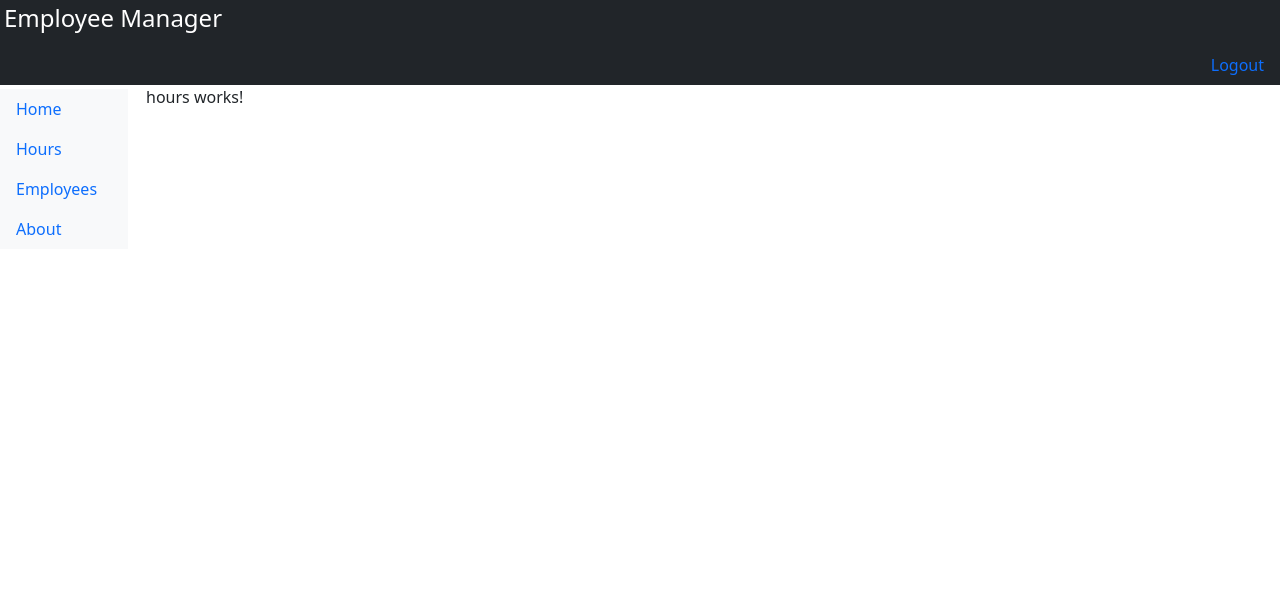
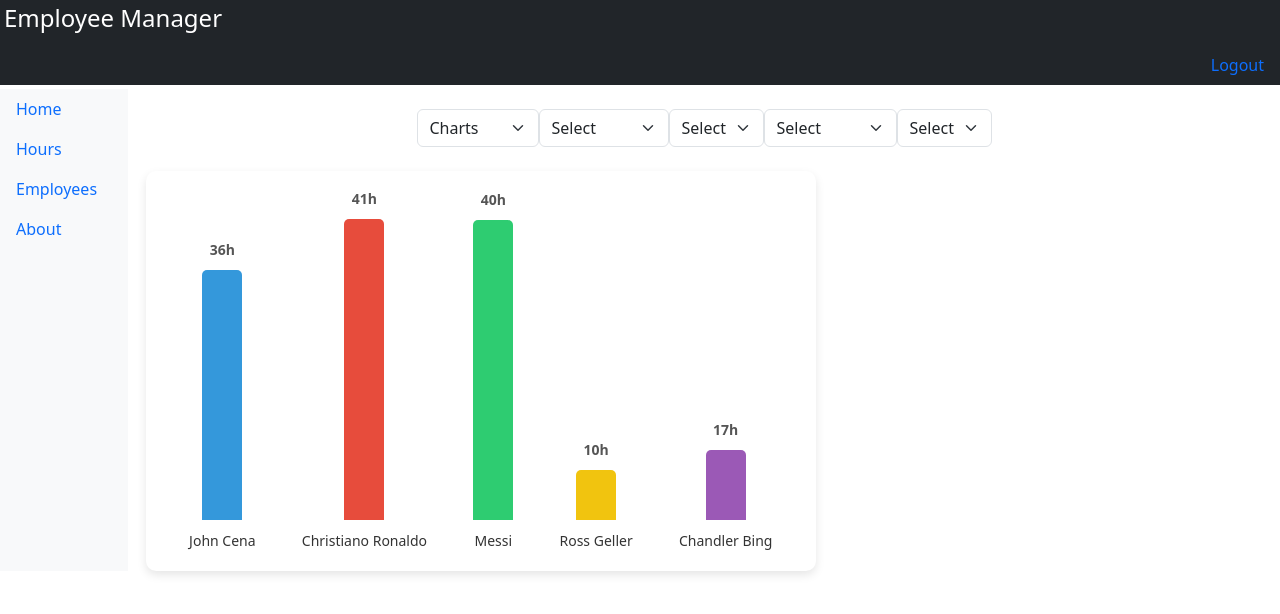
Before and after one commit to Odwantsumane/employe-manager, an Angular app in the folder employee-manager/: page /Hours in a window 1280 px wide. Shown: the top 614 px of the page. Built offline with nearby package versions, Linux system fonts and the light colour scheme; sample sign-in values are in the browser's storage.

Commit message:
a lot of changes again

```diff
--- a/employee-manager/src/app/about/about.component.css
+++ b/employee-manager/src/app/about/about.component.css
@@ -0,0 +1,81 @@
+body {
+    margin: 0;
+    font-family: 'Arial', sans-serif;
+    background-color: #f4f7f9;
+    display: flex;
+    justify-content: center;
+    align-items: center;
+    height: 100vh;
+  }
+
+  .about-container {
+    width: 100%;
+    max-width: 600px;
+    background-color: #fff;
+    border-radius: 15px;
+    box-shadow: 0 4px 10px rgba(0, 0, 0, 0.1);
+    overflow: hidden;
+    margin: 20px;
+  }
+
+  .profile-card {
+    text-align: center;
+  }
+
+  .profile-header {
+    background-color: #007BFF;
+    padding: 20px;
+    color: #fff;
+  }
+
+  .profile-pic {
+    width: 150px;
+    height: 150px;
+    border-radius: 50%;
+    object-fit: cover;
+    border: 5px solid #fff;
+    margin-top: -75px;
+  }
+
+  .employee-name {
+    font-size: 24px;
+    font-weight: bold;
+    margin: 15px 0 5px;
+  }
+
+  .job-title {
+    font-size: 16px;
+    color: #ddd;
+    margin-bottom: 20px;
+  }
+
+  .profile-body {
+    padding: 20px;
+  }
+
+  .profile-body h3 {
+    color: #333;
+    margin-bottom: 10px;
+  }
+
+  .profile-body p {
+    font-size: 16px;
+    color: #555;
+    line-height: 1.6;
+  }
+
+  .skills-list {
+    list-style: none;
+    padding: 0;
+    display: flex;
+    justify-content: space-around;
+    margin: 20px 0;
+  }
+
+  .skills-list li {
+    background-color: #007BFF;
+    color: #fff;
+    padding: 10px 20px;
+    border-radius: 20px;
+    font-size: 14px;
+  }
--- a/employee-manager/src/app/about/about.component.html
+++ b/employee-manager/src/app/about/about.component.html
@@ -1 +1,25 @@
-<p>about works!</p>
+
+  <div class="about-container">
+    <div class="profile-card">
+      <div class="profile-header">
+        <img src="https://via.placeholder.com/150" alt="Employee Photo" class="profile-pic">
+        <h2 class="employee-name">John Doe</h2>
+        <p class="job-title">Senior Software Engineer</p>
+      </div>
+      <div class="profile-body">
+        <h3>About Me</h3>
+        <p>
+          Passionate and experienced software engineer with over 5 years of experience in developing scalable web applications.
+          I specialize in full-stack development with a focus on clean and efficient code. I thrive in collaborative environments and love to tackle complex problems.
+        </p>
+        <h3>Skills</h3>
+        <ul class="skills-list">
+          <li>JavaScript</li>
+          <li>Angular</li>
+          <li>Node.js</li>
+          <li>Java</li>
+          <li>MongoDB</li>
+        </ul>
+      </div>
+    </div>
+  </div>
--- /dev/null
+++ b/employee-manager/src/app/bar-chart/bar-chart.component.css
@@ -0,0 +1,49 @@
+body {
+    font-family: 'Arial', sans-serif;
+    background-color: #f4f4f4;
+    display: flex;
+    justify-content: center;
+    align-items: center;
+    height: 100vh;
+    margin: 0;
+  }
+
+  .bar-chart {
+    display: flex;
+    justify-content: space-around;
+    align-items: flex-end;
+    height: 400px;
+    width: 60%;
+    background-color: #fff;
+    padding: 20px;
+    border-radius: 10px;
+    box-shadow: 0px 4px 10px rgba(0, 0, 0, 0.1);
+  }
+
+  .bar-container {
+    display: flex;
+    flex-direction: column;
+    justify-content: flex-end;
+    align-items: center;
+    position: relative;
+  }
+
+  .bar {
+    width: 40px;
+    border-radius: 5px 5px 0 0;
+    transition: height 0.3s ease;
+  }
+
+  .label {
+    margin-top: 10px;
+    font-size: 14px;
+    color: #333;
+  }
+
+  .value {
+    position: absolute;
+    bottom: calc(100% + 10px);
+    font-size: 14px;
+    font-weight: bold;
+    color: #555;
+  }
--- /dev/null
+++ b/employee-manager/src/app/bar-chart/bar-chart.component.html
@@ -0,0 +1,44 @@
+<!-- <!DOCTYPE html>
+<html lang="en">
+<head>
+  <meta charset="UTF-8">
+  <meta name="viewport" content="width=device-width, initial-scale=1.0">
+  <title>Bar Chart</title>
+  <link rel="stylesheet" href="styles.css">
+</head>
+<body> -->
+
+<div class="bar-chart mt-4">
+    <div class="bar-container">
+        <div class="bar" style="height: 250px; background-color: #3498db;"></div>
+        <span class="label">John Cena</span>
+        <span class="value">36h</span>
+    </div>
+
+    <div class="bar-container">
+        <div class="bar" style="height: 301px; background-color: #e74c3c;"></div>
+        <span class="label">Christiano Ronaldo</span>
+        <span class="value">41h</span>
+    </div>
+
+    <div class="bar-container">
+        <div class="bar" style="height: 300px; background-color: #2ecc71;"></div>
+        <span class="label">Messi</span>
+        <span class="value">40h</span>
+    </div>
+
+    <div class="bar-container">
+        <div class="bar" style="height: 50px; background-color: #f1c40f;"></div>
+        <span class="label">Ross Geller</span>
+        <span class="value">10h</span>
+    </div>
+
+    <div class="bar-container">
+        <div class="bar" style="height: 70px; background-color: #9b59b6;"></div>
+        <span class="label">Chandler Bing</span>
+        <span class="value">17h</span>
+    </div>
+</div>
+
+<!-- </body>
+</html> -->
--- a/employee-manager/src/app/employees/employees.component.ts
+++ b/employee-manager/src/app/employees/employees.component.ts
@@ -1,18 +1,33 @@
-import { Component } from '@angular/core';
+import { Component, OnInit } from '@angular/core';
 import { EmployeesService } from '../service/Data/employees.service';
 import { provideHttpClient, withFetch } from '@angular/common/http';
+import { Employee } from '../service/Data/employees.service';
+import { CommonModule } from '@angular/common';
 
 @Component({
   selector: 'app-employees',
   standalone: true,
-  imports: [],
+  imports: [CommonModule],
   templateUrl: './employees.component.html',
   providers: [],
   styleUrl: './employees.component.css'
 })
 export class EmployeesComponent {
 
+  EmployeeList : Array<Employee> = [];
+  loading : boolean = false;
+
   constructor(private getAllEmployeeDetails: EmployeesService) {}
+
+  ngOnInit() {
+    //while loading
+    this.loading = true;
+
+    this.getAllEmployeeDetails.getAllEmployees().subscribe(
+      response => this.handleSuccess(response),
+      error => this.handleError(error)
+    );
+  }
 
   getAllEmployees() {
     this.getAllEmployeeDetails.getAllEmployees().subscribe(
@@ -21,8 +36,11 @@ export class EmployeesComponent {
     );
   }
 
-  handleSuccess(response:Object) {
-    console.log(response);
+  handleSuccess(response:Array<Employee>) {
+    //console.log(response.pop());
+    this.loading = false;
+    this.EmployeeList = response;
+    //console.log(response[0].name);
   }
 
   handleError(error:Object) {
--- a/employee-manager/src/app/hours/hours.component.html
+++ b/employee-manager/src/app/hours/hours.component.html
@@ -1 +1,51 @@
-<p>hours works!</p>
+<div>
+    <div class="d-flex justify-content-center mt-4">
+        <select class="form-select" style="width: fit-content;">
+            <option class="text-muted">Charts</option>
+            <option>Bar Chart</option>
+            <option>Pie Chart</option>
+
+        </select>
+        <select class="form-select" style="width: fit-content;">
+            <option class="text-muted">Select</option>
+            <option>Today</option>
+            <option>Week</option>
+            <option>Forthnight</option>
+            <option>Month</option>
+            <option>Year</option>
+        </select>
+        <select class="form-select" style="width: fit-content;">
+            <option class="text-muted">Select</option>
+            <option>2020</option>
+            <option>2021</option>
+            <option>2022</option>
+            <option>2023</option>
+            <option>2024</option>
+        </select>
+        <select class="form-select" style="width: fit-content;">
+            <option class="text-muted">Select</option>
+            <option>January</option>
+            <option>February</option>
+            <option>March</option>
+            <option>April</option>
+            <option>May</option>
+            <option>June</option>
+            <option>July</option>
+            <option>August</option>
+            <option>September</option>
+            <option>October</option>
+            <option>November</option>
+            <option>December</option>
+        </select>
+        <select class="form-select" style="width: fit-content;">
+            <option class="text-muted">Select</option>
+            <option>01</option>
+            <option>02</option>
+            <option>03</option>
+            <option>04</option>
+            <option>05</option>
+        </select>
+    </div>
+
+    <app-bar-chart></app-bar-chart>
+</div>
--- a/employee-manager/src/app/hours/hours.component.ts
+++ b/employee-manager/src/app/hours/hours.component.ts
@@ -1,12 +1,15 @@
 import { Component } from '@angular/core';
+import { BarChartComponent } from '../bar-chart/bar-chart.component';
+import { WorkdataService } from '../service/Data/workdata.service';
 
 @Component({
   selector: 'app-hours',
   standalone: true,
-  imports: [],
+  imports: [BarChartComponent],
   templateUrl: './hours.component.html',
   styleUrl: './hours.component.css'
 })
 export class HoursComponent {
 
+  constructor(private employeeworkdataservice: WorkdataService) {}
 }
--- a/employee-manager/src/app/service/Data/employees.service.ts
+++ b/employee-manager/src/app/service/Data/employees.service.ts
@@ -4,7 +4,7 @@ import { provideHttpClient, withFetch, HttpClient } from '@angular/common/http';
 
 
 export class Employee {
-  constructor(Name:string,Surname:string,Role:string,Position:string,Salary:string,Years:string){};
+  constructor(public name:string,public surname:string,public role:string,public position:string,public salary:string,public years:string){};
 }
 @Injectable({
   providedIn: 'root'
@@ -14,6 +14,6 @@ export class EmployeesService {
   constructor(private http: HttpClient) { }
 
   getAllEmployees() {
-    return this.http.get<Employee>(`http://localhost:4004/AllEmployees`);
+    return this.http.get<Array<Employee>>(`http://localhost:4004/AllEmployees`);
   }
 }
--- /dev/null
+++ b/employee-manager/src/app/service/Data/workdata.service.ts
@@ -0,0 +1,25 @@
+import { HttpClient } from '@angular/common/http';
+import { Injectable } from '@angular/core';
+
+
+export class AllEmployeeWorkData {
+  constructor(){}
+}
+
+@Injectable({
+  providedIn: 'root'
+})
+export class WorkdataService {
+
+  constructor(private http: HttpClient) { }
+
+  getAllEmployeeWorkData() {
+    //this.http.get<Array<AllEmployeeWorkData>>('http://localhost:4004/AllEmployeeWorkData');
+  }
+
+  getEmployeeWorkData(id:Number) {
+    //this.http.get<Array<AllEmployeeWorkData>>(`http://localhost:4004/AllEmployeeWorkData/${id}`);
+  }
+
+
+}
```
Also changed, not shown: employee-manager/src/app/bar-chart/bar-chart.component.ts (added, +12 -0 lines), employee-manager/src/app/employees/employees.component.html (+9 -24 lines), employee-manager/src/app/login/login.component.html (+15 -3 lines), 2 other files (tests, documents, lock files or other folders).
